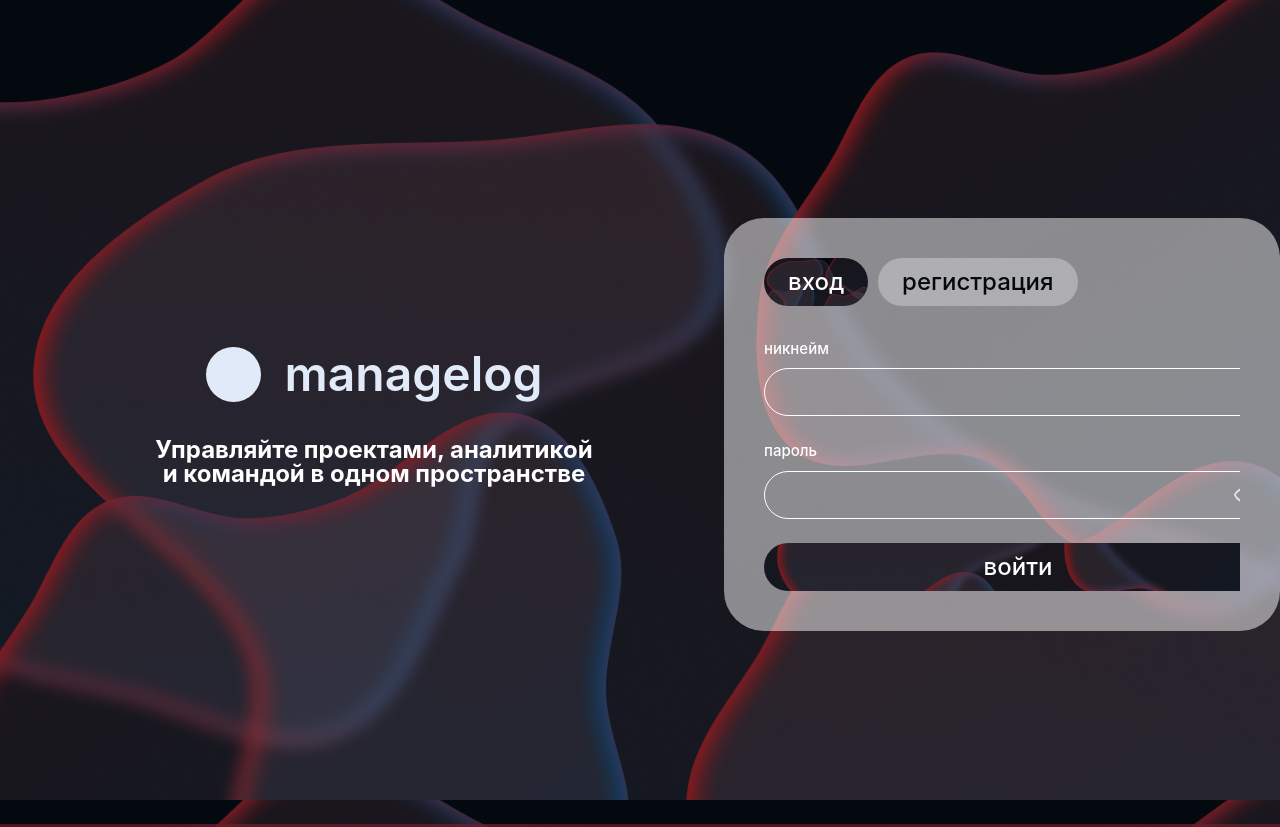
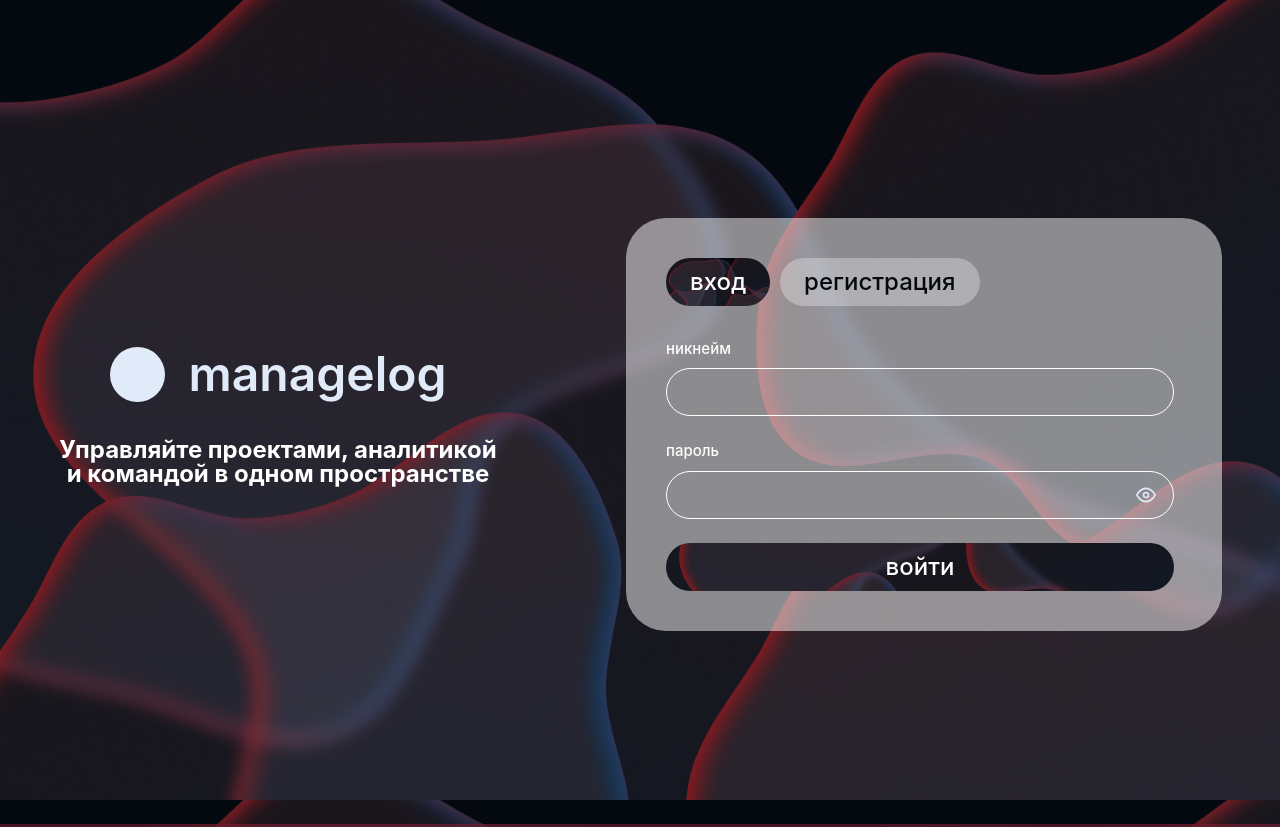
Before and after one commit to lunarmolly/managelog, a Vue app: page /auth in a window 1280 px wide. Shown: the top 827 px of the page. Built offline with nearby package versions, Linux system fonts and the light colour scheme; no server answers.

Commit message:
Changed policy agreement

```diff
--- a/src/views/auth/AuthView.vue
+++ b/src/views/auth/AuthView.vue
@@ -1,7 +1,7 @@
 <template>
-  <div class="flex flex-col md:flex-row min-h-screen h-auto md:h-screen w-full gap-[max(10vw,2rem)] md:gap-[max(10vw,2rem)] px-4 md:px-0 py-4 md:py-0">
+  <div class="flex flex-col md:flex-row min-h-screen h-auto md:h-screen w-full gap-[max(10vw,2rem)] md:gap-[10vw] px-4 md:px-0 py-4 md:py-0 md:justify-center md:items-center">
     <!-- Левая часть - Overview -->
-    <div class="w-full md:w-[672px] flex flex-col justify-start md:justify-center items-center md:pl-[152px] gap-9 box-border pt-8 md:pt-0">
+    <div class="w-full md:w-auto flex flex-col justify-start md:justify-center items-center gap-9 box-border pt-8 md:pt-0">
       <div class="flex items-center gap-6 m-0">
         <div class="w-[50px] h-[50px] md:w-[55px] md:h-[55px] rounded-full bg-[#e1eaf8] flex-shrink-0"></div>
         <span class="text-[2.7rem] md:text-[3rem] font-semibold text-[#e1eaf8] whitespace-nowrap lowercase select-none self-center" style="line-height: 1;">managelog</span>
@@ -12,7 +12,7 @@
     </div>
 
     <!-- Правая часть - Auth Form -->
-    <div class="w-full md:w-[556px] md:flex-grow flex justify-center items-center">
+    <div class="w-full md:w-auto flex justify-center items-center">
       <div class="w-[95vw] md:min-w-[556px] md:w-fit h-fit p-10 box-border flex flex-col rounded-[40px] bg-[rgba(255,255,255,0.5)] auth-form-scroll">
         <!-- Табы -->
         <div class="flex gap-[10px] mb-8">
@@ -322,7 +322,7 @@
                     @change="handlePersonalDataChange"
                   />
                   <label class=" text-[15px] font-medium text-white cursor-default leading-6 select-none">
-                    <a href="https://google.com" target="_blank" class="text-[#912138] no-underline underline-offset-[15%] underline decoration-[#912138] decoration-[6.5%] cursor-pointer hover:opacity-80">cогласие</a> на обработку персональных данных
+                    соглашаюсь с <a href="/privacy" class="text-[#912138] underline underline-offset-[15%] decoration-[#912138] decoration-dotted cursor-pointer hover:opacity-80">политикой конфиденциальности</a> и даю согласие на обработку моих персональных данных
                   </label>
                 </div>
                 <span v-if="registerErrors.personalData" class=" text-[15px] font-normal text-[#912138] mt-1 mb-0" role="alert">
```
